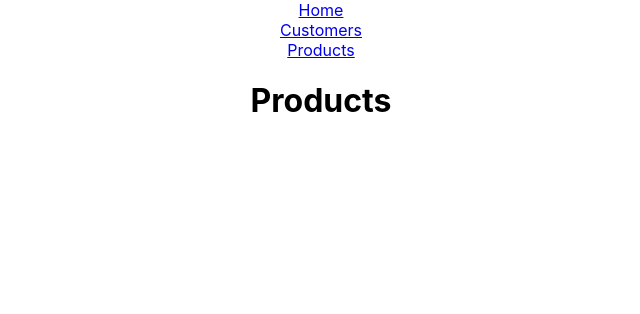
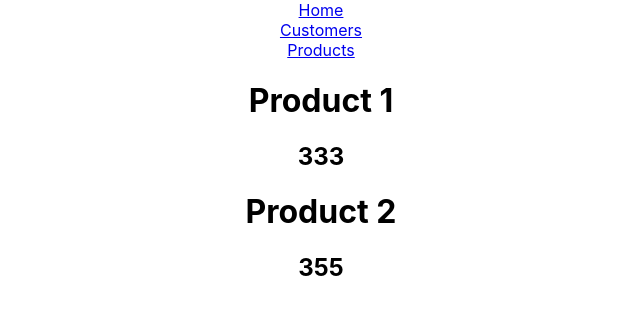
Before and after one commit to lemonouscode/store-app, a React (Create React App) app: page /products in a window 1280 px wide. Shown: the top 314 px of the page, without its empty margins (319-959 px from the left). Built offline with nearby package versions, Linux system fonts and the light colour scheme.

Commit message:
Zadatak 5

```diff
--- a/src/components/AddCustomer.js
+++ b/src/components/AddCustomer.js
@@ -1,5 +1,5 @@
 
-const AddCustomer = ({handleCustomerName,handleAddCustomer})=>{
+const AddCustomer = ({handleCustomerName, handleAddCustomer})=>{
 
 
     return (
--- /dev/null
+++ b/src/components/ListingProducts.js
@@ -0,0 +1,14 @@
+const ListingProducts = ({products})=>{
+    return (
+        <div>
+        {products.map((e)=>(
+            <div key={e.id}>
+                <h1>{e.name}</h1>
+                <h2>{e.price}</h2>
+            </div>
+        ))}
+        </div>
+    )
+}
+
+export default ListingProducts
--- a/src/components/SingleCustomer.js
+++ b/src/components/SingleCustomer.js
@@ -1,7 +1,7 @@
 const SingleCustomer = ({myCustomer})=>{
     return (
         <div >
-            {myCustomer &&
+            {myCustomer.products ?
             <div>
                 <h1>Name: {myCustomer.name}</h1>
                 <h2>Id: {myCustomer.id}</h2>
@@ -11,10 +11,10 @@ const SingleCustomer = ({myCustomer})=>{
                     ))}
                 </div>
             </div>
+            :
+            <h1>Name: {myCustomer.name}</h1>
             }
-            <h1>{myCustomer.name}</h1>
         </div>
-
     )
 }
 
--- a/src/pages/AppCustomers.js
+++ b/src/pages/AppCustomers.js
@@ -2,7 +2,7 @@ import CustomersService from "../services/CustomersService";
 import { useState } from "react";
 import Customer from "../components/Customer";
 import AddCustomer from "../components/AddCustomer";
-import { Link,Route } from "react-router-dom";
+import { Link } from "react-router-dom";
 
 
 const AppCustomers = () => {
@@ -24,9 +24,10 @@ const AppCustomers = () => {
       setNewCustomer(name);
   };
 
+
   const handleAddCustomer = () => {
       const id = Number(customers.length) + 1;
-      const newCust = { id, name: newCustomer };
+      const newCust = { id, name: newCustomer, products:[]};
       setCustomers([...customers, newCust]);
       CustomersService.addNewCustomer(newCust);
   };
--- a/src/pages/AppProducts.js
+++ b/src/pages/AppProducts.js
@@ -1,5 +1,14 @@
+import { useState } from "react";
+import ProductService from "../services/ProductService";
+import ListingProducts from "../components/ListingProducts";
+
 const AppProducts = () => {
-  return <h1>Products</h1>;
+
+  const [products, setProducts] = useState(ProductService.getAll())
+
+  return (
+    <ListingProducts products={products} />
+  )
 };
 
 export default AppProducts;
--- a/src/pages/CustomerPage.js
+++ b/src/pages/CustomerPage.js
@@ -9,6 +9,9 @@ const CustomerPage = ()=>{
     const history = useHistory();
     const [myCustomer, setMyCustomer] = useState(CustomersService.singleCustomer(id));
 
+
+    console.log(CustomersService.singleCustomer(id));
+
     const handleUserFetch = () => {
         setMyCustomer(CustomersService.singleCustomer(id));
         if (!myCustomer) {
@@ -18,7 +21,6 @@ const CustomerPage = ()=>{
     };
 
 
-    // Ne radi "pretpostavljam" useEffect kad napravim novog customera pa zelim da prikazem njegov page
     useEffect(() => {
         handleUserFetch();
     },[id]);
--- a/src/services/CustomersService.js
+++ b/src/services/CustomersService.js
@@ -19,7 +19,7 @@ class CustomersService {
   }
 
   singleCustomer(id){
-    const customer = this.customers.find((e)=> e.id===id);
+    const customer = this.customers.find((e)=> e.id==id);
     return customer
   }
 
--- /dev/null
+++ b/src/services/ProductService.js
@@ -0,0 +1,28 @@
+class ProductService {
+    constructor() {
+      this.products = [
+        {
+          id: "1",
+          name: "Product 1",
+          price: 333
+        },
+        {
+          id: "2",
+          name: "Product 2",
+          price: 355
+        },
+      ];
+    }
+
+    getAll() {
+      return this.products;
+    }
+
+    singleProduct(id){
+      const customer = this.customers.find((e)=> e.id==id);
+      return customer
+    }
+
+  }
+
+  export default new ProductService();
```
